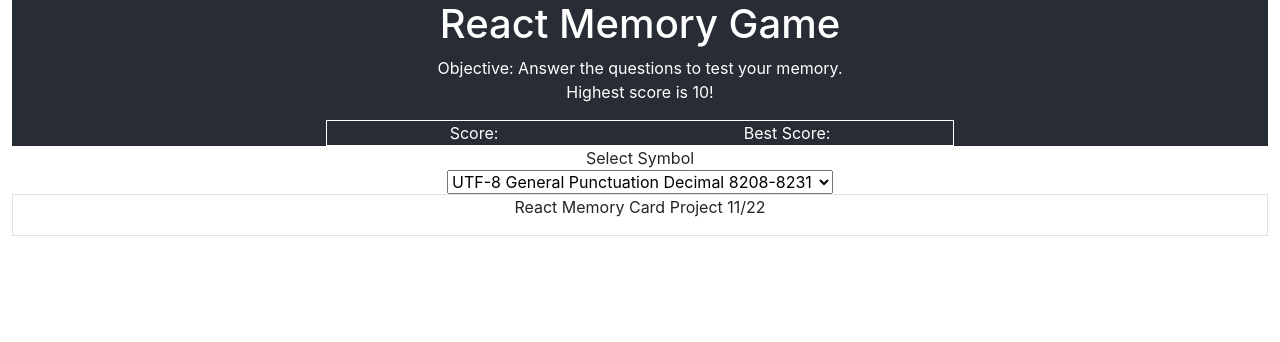
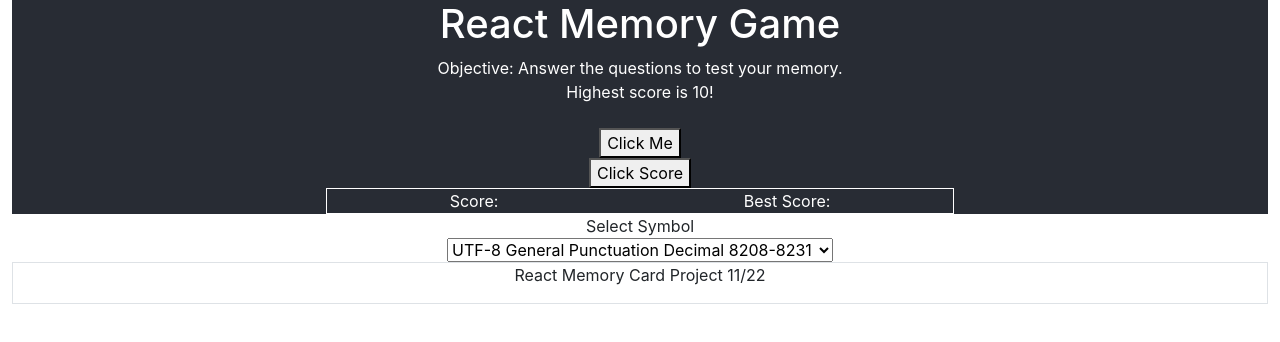
Before and after one commit to reidbraswell1/react-memory-card-project, a React (Create React App) app: page / in a window 1280 px wide. Shown: the top 342 px of the page. Built offline with nearby package versions, Linux system fonts and the light colour scheme.

Commit message:
Adding state

```diff
--- a/src/components/Header.jsx
+++ b/src/components/Header.jsx
@@ -4,14 +4,25 @@
 class Header extends Component {
     constructor(props) {
         super(props);
+
+        this.state = {
+            score: 0,
+            bestScore: 0,
+        }
     }
     render() {
         return (<div className="App-header">
             <h1 className="">{this.props.Title}</h1>
             <p className="">Objective: Answer the questions to test your memory.
                 <br></br>Highest score is 10!
-                </p>
-            <ScoreCard></ScoreCard>
+            </p>
+            <h2 id="symbol" style={{ fontSize: "7rem" }}></h2>
+            <button onClick={(event) => {
+                let htmlSymbol = Math.floor(Math.random() * (8959 - 8704) + 8704);
+                document.getElementById("symbol").innerHTML = `&#${htmlSymbol}; (${htmlSymbol})`
+            }}>Click Me</button>
+            <button onClick={() => { this.setState({ score: this.state.score+=32 }); this.setState({bestScore: this.state.bestScore+=5}) }}>Click Score</button>
+            <ScoreCard score={this.state.score} bestScore={this.state.bestScore}></ScoreCard>
         </div>)
     }
 }
```
